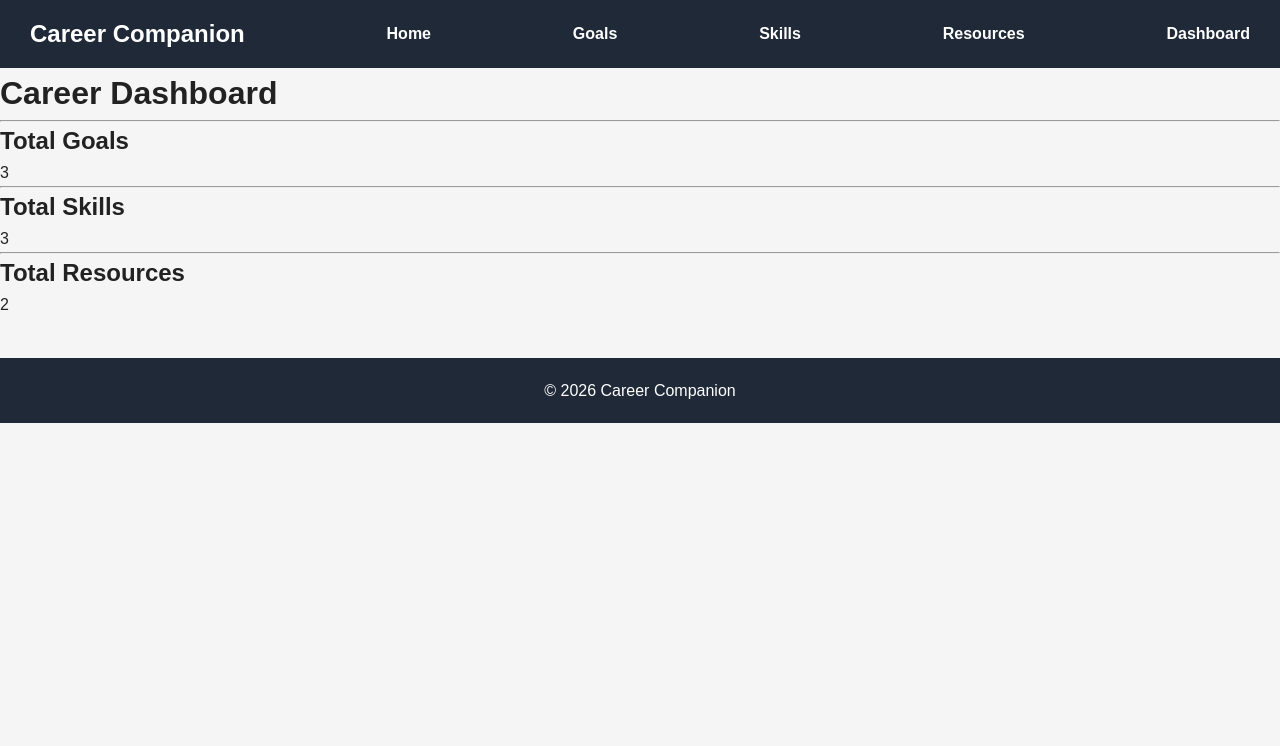
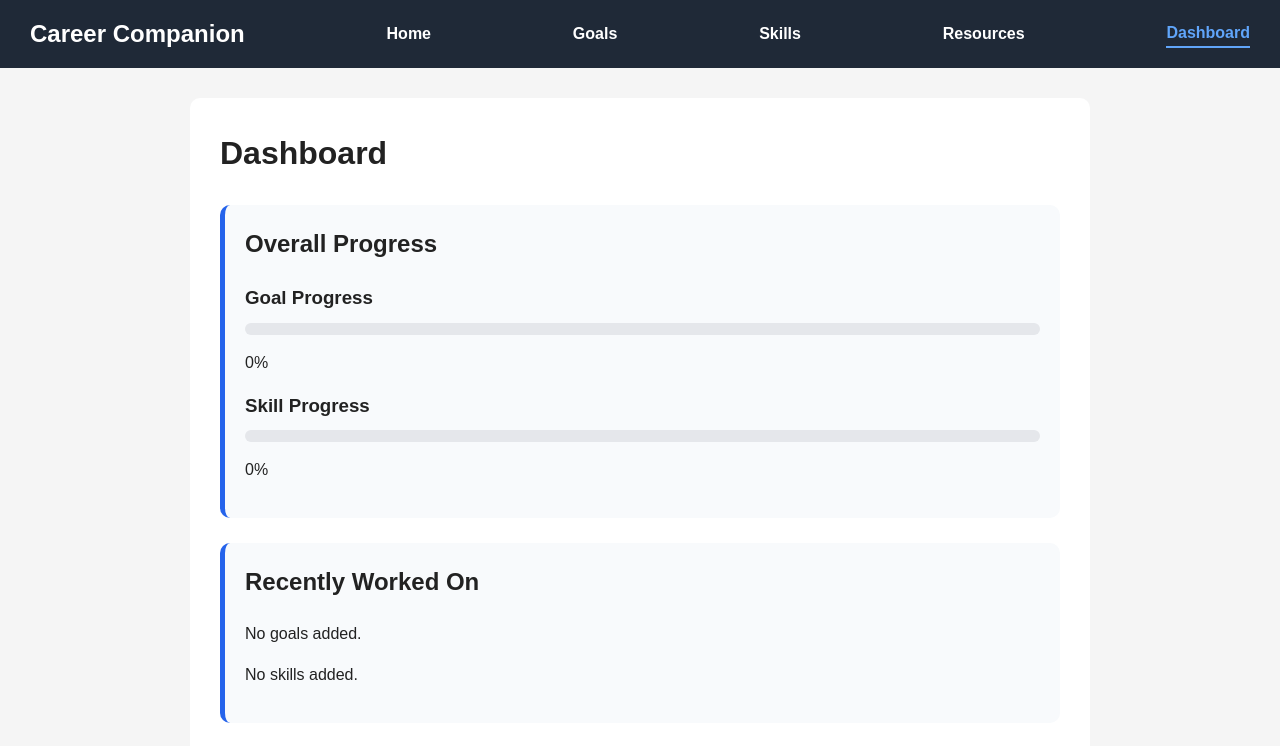
Before and after one commit to SriHarishVel/Career-Companion, a React app in the folder frontend/: page /dashboard in a window 1280 px wide. Shown: the top 746 px of the page. Built offline with nearby package versions, Linux system fonts and the light colour scheme; the HTML template or start-up script is replaced by a standard one.

Commit message:
Add dashboard activity tracking

```diff
--- a/frontend/src/components/GoalCard/index.css
+++ b/frontend/src/components/GoalCard/index.css
@@ -27,18 +27,3 @@
 .card button:hover {
     background-color: #1d4ed8;
 }
-
-.progress-bar {
-    width: 100%;
-    height: 12px;
-    background-color: #e5e7eb;
-    border-radius: 10px;
-    overflow: hidden;
-    margin-bottom: 15px;
-}
-
-.progress-fill {
-    height: 100%;
-    background-color: #2563eb;
-    transition: width 0.3s ease;
-}
--- a/frontend/src/components/Navbar/index.css
+++ b/frontend/src/components/Navbar/index.css
@@ -25,3 +25,8 @@ nav a {
 nav a:hover {
     color: #60a5fa;
 }
+
+nav a.active {
+    color: #60a5fa;
+    border-bottom: 2px solid #60a5fa;
+}
--- a/frontend/src/components/Navbar/index.jsx
+++ b/frontend/src/components/Navbar/index.jsx
@@ -1,4 +1,4 @@
-import { Link } from "react-router-dom";
+import { NavLink } from "react-router-dom";
 import "./index.css";
 
 function Navbar() {
@@ -6,12 +6,53 @@ function Navbar() {
         <nav>
             <h2>Career Companion</h2>
 
-            <Link to="/">Home</Link>
-            <Link to="/goals">Goals</Link>
-            <Link to="/skills">Skills</Link>
-            <Link to="/resources">Resources</Link>
-            <Link to="/dashboard">Dashboard</Link>
+            <NavLink
+                to="/"
+                end
+                className={({ isActive }) =>
+                    isActive ? "active" : ""
+                }
+            >
+                Home
+            </NavLink>
+
+            <NavLink
+                to="/goals"
+                className={({ isActive }) =>
+                    isActive ? "active" : ""
+                }
+            >
+                Goals
+            </NavLink>
+
+            <NavLink
+                to="/skills"
+                className={({ isActive }) =>
+                    isActive ? "active" : ""
+                }
+            >
+                Skills
+            </NavLink>
+
+            <NavLink
+                to="/resources"
+                className={({ isActive }) =>
+                    isActive ? "active" : ""
+                }
+            >
+                Resources
+            </NavLink>
+
+            <NavLink
+                to="/dashboard"
+                className={({ isActive }) =>
+                    isActive ? "active" : ""
+                }
+            >
+                Dashboard
+            </NavLink>
         </nav>
     );
 }
+
 export default Navbar;
--- a/frontend/src/data/goals.js
+++ b/frontend/src/data/goals.js
@@ -1,15 +1,21 @@
-// goals.js
-
 const initialGoals = [
     {
         id: 1,
         title: "Learn React",
-        progress: 20
+        progress: 20,
+        lastUpdated: Date.now()
     },
     {
         id: 2,
         title: "Practice DSA",
-        progress: 40
+        progress: 40,
+        lastUpdated: Date.now()
+    },
+    {
+        id: 3,
+        title: "Build Portfolio",
+        progress: 10,
+        lastUpdated: Date.now()
     }
 ];
 
--- a/frontend/src/data/resources.js
+++ b/frontend/src/data/resources.js
@@ -2,12 +2,14 @@ const initialResources = [
     {
         id: 1,
         title: "React Docs",
-        url: "https://react.dev"
+        url: "https://react.dev",
+        lastUpdated: Date.now()
     },
     {
         id: 2,
         title: "MDN JavaScript",
-        url: "https://developer.mozilla.org/en-US/docs/Web/JavaScript"
+        url: "https://developer.mozilla.org/en-US/docs/Web/JavaScript",
+        lastUpdated: Date.now()
     }
 ];
 
--- a/frontend/src/data/skills.js
+++ b/frontend/src/data/skills.js
@@ -2,17 +2,20 @@ const initialSkills = [
     {
         id: 1,
         name: "React",
-        progress: 20
+        progress: 20,
+        lastUpdated: Date.now()
     },
     {
         id: 2,
         name: "Node",
-        progress: 40
+        progress: 40,
+        lastUpdated: Date.now()
     },
     {
         id: 3,
         name: "Gen AI",
-        progress: 10
+        progress: 10,
+        lastUpdated: Date.now()
     }
 ];
 
--- a/frontend/src/index.css
+++ b/frontend/src/index.css
@@ -56,3 +56,20 @@ ul,
 ol {
     list-style: none;
 }
+
+/* Progress Bar */
+
+.progress-bar {
+    width: 100%;
+    height: 12px;
+    background-color: #e5e7eb;
+    border-radius: 10px;
+    overflow: hidden;
+    margin-bottom: 15px;
+}
+
+.progress-fill {
+    height: 100%;
+    background-color: #2563eb;
+    transition: width 0.3s ease;
+}
--- a/frontend/src/pages/Dashboard/index.css
+++ b/frontend/src/pages/Dashboard/index.css
@@ -0,0 +1,32 @@
+.container {
+    max-width: 900px;
+    margin: 30px auto;
+    padding: 30px;
+    background-color: white;
+    border-radius: 10px;
+}
+
+.container h1 {
+    margin-bottom: 20px;
+}
+
+.dashboard-section {
+    background-color: #f8fafc;
+    border-left: 5px solid #2563eb;
+    border-radius: 10px;
+    padding: 20px;
+    margin-top: 25px;
+}
+
+.dashboard-section h2 {
+    margin-bottom: 20px;
+}
+
+.dashboard-section h3 {
+    margin-bottom: 10px;
+    margin-top: 15px;
+}
+
+.dashboard-section p {
+    margin-bottom: 15px;
+}
--- a/frontend/src/pages/Dashboard/index.jsx
+++ b/frontend/src/pages/Dashboard/index.jsx
@@ -1,33 +1,126 @@
+import "./index.css";
+
 function Dashboard() {
-    const totalGoals = 3;
-    const totalSkills = 3;
-    const totalResources = 2;
+    const goals =
+        JSON.parse(localStorage.getItem("goals")) || [];
+
+    const skills =
+        JSON.parse(localStorage.getItem("skills")) || [];
+
+    const resources =
+        JSON.parse(localStorage.getItem("resources")) || [];
+
+    const averageGoalProgress =
+        goals.length > 0
+            ? Math.round(
+                  goals.reduce(
+                      (sum, goal) =>
+                          sum + goal.progress,
+                      0
+                  ) / goals.length
+              )
+            : 0;
+
+    const averageSkillProgress =
+        skills.length > 0
+            ? Math.round(
+                  skills.reduce(
+                      (sum, skill) =>
+                          sum + skill.progress,
+                      0
+                  ) / skills.length
+              )
+            : 0;
+
+    const recentGoal =
+        goals.length > 0
+            ? [...goals].sort(
+                (a, b) => b.lastUpdated - a.lastUpdated
+            )[0]
+            : null;
+
+    const recentSkill =
+        skills.length > 0
+            ? [...skills].sort(
+                (a, b) => b.lastUpdated - a.lastUpdated
+            )[0]
+            : null;
+
+    const recentResource =
+        resources.length > 0
+            ? [...resources].sort(
+                (a, b) => b.lastUpdated - a.lastUpdated
+            )[0]
+            : null;
 
     return (
-        <>
-            <h1>Career Dashboard</h1>
+        <div className="container">
+            <h1>Dashboard</h1>
 
-            <hr />
+            <div className="dashboard-section">
+                <h2>Overall Progress</h2>
 
-            <div>
-                <h2>Total Goals</h2>
-                <p>{totalGoals}</p>
+                <h3>Goal Progress</h3>
+
+                <div className="progress-bar">
+                    <div
+                        className="progress-fill"
+                        style={{
+                            width: `${averageGoalProgress}%`
+                        }}
+                    ></div>
+                </div>
+
+                <p>{averageGoalProgress}%</p>
+
+                <h3>Skill Progress</h3>
+
+                <div className="progress-bar">
+                    <div
+                        className="progress-fill"
+                        style={{
+                            width: `${averageSkillProgress}%`
+                        }}
+                    ></div>
+                </div>
+
+                <p>{averageSkillProgress}%</p>
             </div>
 
-            <hr />
+            <div className="dashboard-section">
+                <h2>Recently Worked On</h2>
 
-            <div>
-                <h2>Total Skills</h2>
-                <p>{totalSkills}</p>
+                {recentGoal ? (
+                    <p>
+                        {recentGoal.title}
+                        {" "}
+                        ({recentGoal.progress}%)
+                    </p>
+                ) : (
+                    <p>No goals added.</p>
+                )}
+
+                {recentSkill ? (
+                    <p>
+                        {recentSkill.name}
+                        {" "}
+                        ({recentSkill.progress}%)
+                    </p>
+                ) : (
+                    <p>No skills added.</p>
+                )}
             </div>
 
-            <hr />
+            <div className="dashboard-section">
+                <h2>Recently Saved Resource</h2>
 
-            <div>
-                <h2>Total Resources</h2>
-                <p>{totalResources}</p>
+                {recentResource ? (
+                    <p>{recentResource.title}</p>
+                ) : (
+                    <p>No resources added.</p>
+                )}
             </div>
-        </>
+        </div>
     );
 }
 
--- a/frontend/src/pages/Goals/index.jsx
+++ b/frontend/src/pages/Goals/index.jsx
@@ -23,7 +23,11 @@ function Goals() {
     function handleProgress(goalId) {
         setGoals(prevGoals => prevGoals.map(goal => {
             if (goal.id === goalId) {
-                return {...goal, progress: Math.min(goal.progress + 10, 100)};
+                return {
+                ...goal,
+                progress: Math.min(goal.progress + 10, 100),
+                lastUpdated: Date.now()
+            };
             }
             return goal;
         }));
@@ -39,11 +43,15 @@ function Goals() {
             return;
         }
         setErrorMsg("");
-        setGoals(prevGoals => [...prevGoals, {
-            id: Date.now(),
-            title: newGoal.trim(),
-            progress: 0
-        }]);
+        setGoals(prevGoals => [
+            ...prevGoals,
+            {
+                id: Date.now(),
+                title: newGoal.trim(),
+                progress: 0,
+                lastUpdated: Date.now()
+            }
+        ]);
         setNewGoal("");
     }
     return (
--- a/frontend/src/pages/Resources/index.jsx
+++ b/frontend/src/pages/Resources/index.jsx
@@ -35,8 +35,9 @@ function Resources() {
                 id: Date.now(),
                 title: newTitle.trim(),
                 url: formattedUrl.startsWith("http")
-                ? formattedUrl
-                : `https://${formattedUrl}`
+                    ? formattedUrl
+                    : `https://${formattedUrl}`,
+                lastUpdated: Date.now()
             }
         ]);
 
--- a/frontend/src/pages/Skills/index.jsx
+++ b/frontend/src/pages/Skills/index.jsx
@@ -23,7 +23,11 @@ function Skills() {
     function handleProgress(skillId) {
         setSkills(prevSkills => prevSkills.map(skill => {
             if (skill.id === skillId) {
-                return {...skill, progress: Math.min(skill.progress + 10, 100)};
+                return {
+                    ...skill,
+                    progress: Math.min(skill.progress + 10, 100),
+                    lastUpdated: Date.now()
+                };
             }
             return skill;
         }));
@@ -39,11 +43,15 @@ function Skills() {
             return;
         }
         setErrorMsg("");
-        setSkills(prevSkills => [...prevSkills, {
-            id: Date.now(),
-            name: newSkill.trim(),
-            progress: 0
-        }]);
+        setSkills(prevSkills => [
+            ...prevSkills,
+            {
+                id: Date.now(),
+                name: newSkill.trim(),
+                progress: 0,
+                lastUpdated: Date.now()
+            }
+        ]);
         setNewSkill("");
     }
     return (
```
